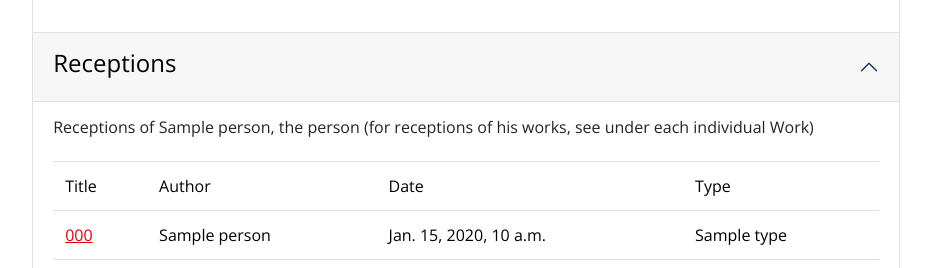
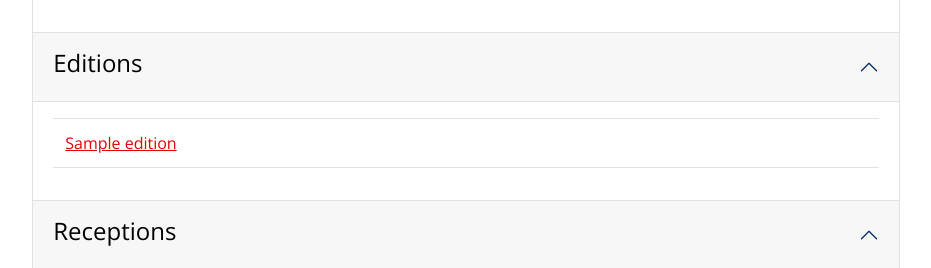
Before and after one commit to tsg-humlab/shewrote, a Django app: template shewrote/templates/shewrote/person_details.html in a window 1280 px wide. Shown: the part 2327-2595 px from the top of the page, without its empty margins (271-1202 px from the left). Run offline with Django 4.2, Linux system fonts and the light colour scheme; the template is opened without the code that fills it: most values are stand-ins (such as "Sample title", 1, 10 or a date in 2020); grey boxes marked "Sample" are stand-in pictures; parts of the project's set-up code (start-up, migrations or seed data) failed here and were passed over; some libraries are stand-ins or nearby versions.

Commit message:
feat: Add Editions section to Person details #63

```diff
--- a/shewrote/templates/shewrote/person_details.html
+++ b/shewrote/templates/shewrote/person_details.html
@@ -33,6 +33,7 @@
     {% include 'shewrote/components/details_section_button.html' with section_name='relation' section_title='Related to' %}
     {% include 'shewrote/components/details_section_button.html' with section_name='profession' section_title='Professional situation' %}
     {% include 'shewrote/components/details_section_button.html' with section_name='work' section_title='Works' %}
+    {% include 'shewrote/components/details_section_button.html' with section_name='edition' section_title='Editions' %}
     {% include 'shewrote/components/details_section_button.html' with section_name='reception' section_title='Receptions' %}
     {% include 'shewrote/components/details_section_button.html' with section_name='bibliography' section_title='Bibliography' %}
     {% include 'shewrote/components/details_section_button.html' with section_name='provisional_notes' section_title='Provisional notes' %}
@@ -345,6 +346,23 @@
                                 </table>
         {% endslot %}
     {% endembed %}
+    {% embed 'shewrote/components/details_section.html' with section_name='edition' section_title='Editions' %}
+        {% slot contents %}
+                                <table class="table">
+                                    <tbody>
+                                        {% for edition in person.edition_set.all %}
+                                            <tr>
+                                                <td>
+                                                    <a href="{% url 'shewrote:edition' edition.id %}">
+                                                        {{ edition }}
+                                                    </a>
+                                                </td>
+                                            </tr>
+                                        {% endfor %}
+                                    </tbody>
+                                </table>
+        {% endslot %}
+    {% endembed %}
     {% embed 'shewrote/components/details_section.html' with section_name='reception' section_title='Receptions' %}
         {% slot contents %}
                             <div class="vstack gap-3">
--- a/shewrote/views.py
+++ b/shewrote/views.py
@@ -145,7 +145,9 @@ def person(request, person_id):
     """Show a single person and all their details."""
     person = Person.objects.get(id=person_id)
 
-    person_receptions = PersonReception.objects.filter(person=person).prefetch_related('type', 'reception__part_of_work__personwork_set')
+    person_receptions = (PersonReception.objects.filter(person=person)
+                         .prefetch_related('type', 'reception__part_of_work__personwork_set',
+                                           'personedition_set__edition'))
     person_receptions_with_image = person_receptions.filter(reception__image__isnull=False).exclude(reception__image="")
     reception_with_image = person_receptions_with_image.first().reception if person_receptions_with_image else None
     image = person_receptions.first().reception.image if person_receptions else None
```
